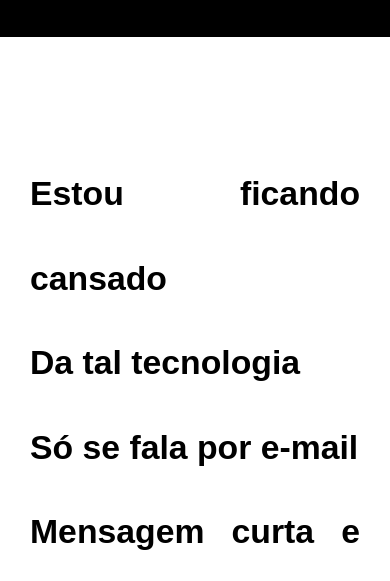
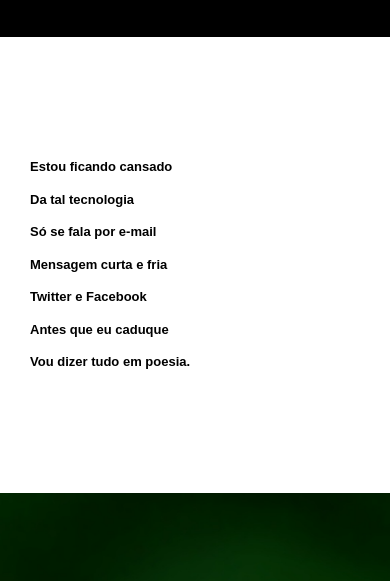
Before and after one commit to Jeffersondeab/Projeto-cordel, a plain HTML site: page index.html in a window 390 px wide. Shown: the part 263-844 px from the top of the page. Drawn offline with Linux system fonts and the light colour scheme; a web font is replaced by a local one.

Commit message:
Atualização

```diff
--- a/index.html
+++ b/index.html
@@ -132,6 +132,14 @@ header  a:hover, footer a:hover {
     text-decoration: underline;
 }
 
+
+
+@media (max-width: 450px){
+    section{
+        font-size: 13px;
+    }
+
+}
 
 </style>
 
```
